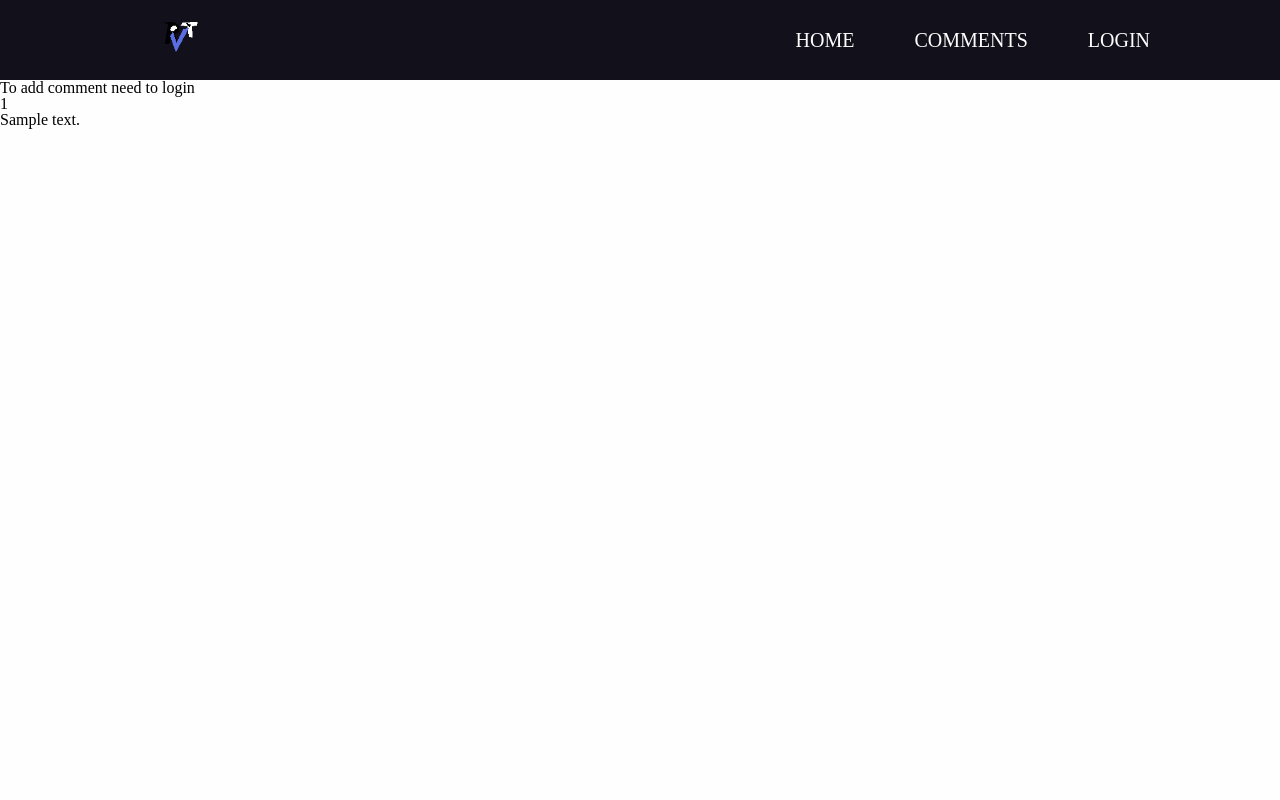
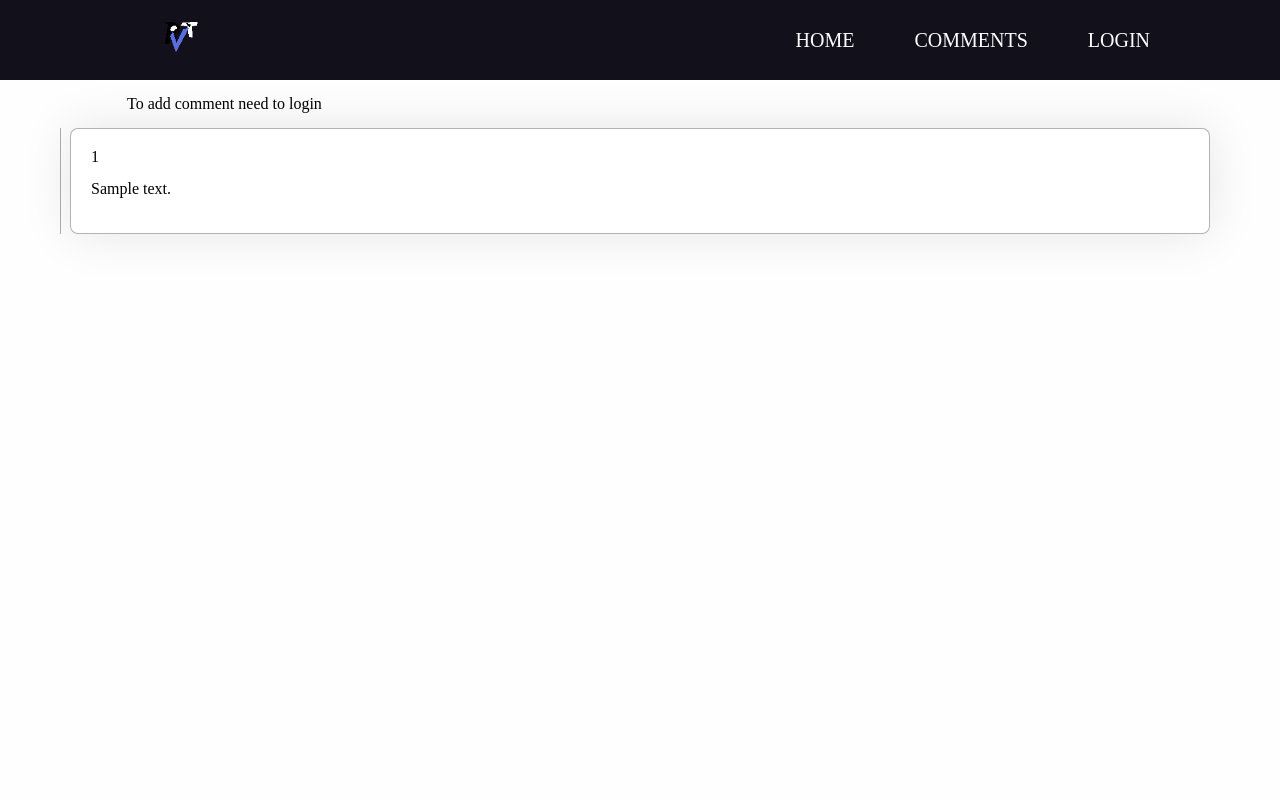
Before and after one commit to MaksimsVisockis01/php-login-system, a PHP site: page /comment.php in a window 1280 px wide. Run offline with PHP 8.4, Linux system fonts and the light colour scheme; tables that the repository leaves empty hold one stand-in row (values such as "Sample post").

Commit message:
comment fix

```diff
--- a/php-login/comment.php
+++ b/php-login/comment.php
@@ -1,6 +1,7 @@
 <?php
 include_once 'header.php';
 ?>
+<link rel="stylesheet" href="css/comment.css">
 <section class='comment-form'>
     <div class='container'>
 
@@ -14,18 +15,18 @@ if (isset($_SESSION["useruid"])) {
     </form>";
 }
 else if (isset($_SESSION["adminN"])) {
-    echo"<form action='includes/comment.inc.php' method='post'>";
-    echo"<h1>Add comment</h1>";
-    echo"<p>Please fill in this form to create a comment.</p>";
-    echo"<input type='text' name='comment' placeholder='your comment...'>";
-    echo"<button type='submit' name='submit'>Add comment</button>";
-    echo"</form>";
+    echo"<form action='includes/comment.inc.php' method='post'>
+    <h1>Add comment</h1>
+    <p>Please fill in this form to create a comment.</p>
+    <input type='text' name='comment' placeholder='your comment...'>
+    <button type='submit' name='submit'>Add comment</button>
+    </form>";
 }
 else{
-    echo"<section class='comment-form'>";
-    echo"<div class='container'>";
-    echo"<h1>To add comment need to login</h1>";
-    echo"</div>";
+    echo"<section class='comment-form'>
+    <div class='container'>
+    <h1>To add comment need to login</h1>
+    </div>";
 }
 ?>
 
@@ -44,32 +45,31 @@ if (isset($_GET["error"])) {
 
 
     <section>
-    <div class='container'>
-        <div class='comments'>
-            <div class='row'>
-                <div class='col-sm-5 col-md-6 col-12 pb-4'>
-                    <div div class='comment mt-4 text-justify float-left'>
+
+
+
     <?php
     require_once 'includes/dbh.inc.php';
     require_once 'includes/functions.inc.php';
+    require_once 'includes/test.inc.php';
 
-    $sql = "SELECT usersUid, comment FROM commenttb";
-if($result = $conn->query($sql)){
-    foreach($result as $row){
+    while($row = mysqli_fetch_array($result)) {
         echo"";
-        echo "<h4>" . $row["usersUid"] . "</h4>";
-        echo "<p>" . $row["comment"] . "</p><br>";
-    }
-    echo "</table>";
-    $result->free();
+        echo "
+            <div class='container'>
+            <div class='comment__container opened' id='first-comment'>";
+        echo"<div class='comment__card'>";
+        echo "<h3 class='comment__title'>" . $row["usersUid"] . "</h3>";
+        echo "<p>"  . $row["comment"] .  "</p>";
+        echo "</div>
+        </div>
+        </div>";
 }
+$result->free();
 $conn->close();
 ?>
 
-                    </div>
-                </div>
-            </div>
-        </div>
     </section>
+
 </body>
 </html>
--- /dev/null
+++ b/php-login/css/comment.css
@@ -0,0 +1,71 @@
+*,
+*::before,
+*::after {
+  margin: 0;
+  padding: 0;
+  box-sizing: border-box;
+}
+
+html {
+  font-size: 16px;
+  min-height: 100%;
+}
+
+body {
+  min-height: 100vh;
+}
+
+.container {
+  width: min(90%, 1140px);
+  margin: 1rem auto;
+}
+
+.comment__container {
+  display: none;
+  position: relative;
+}
+
+.comment__container.opened {
+  display: block;
+}
+
+.comment__container::before {
+  content: "";
+  background-color: rgb(170, 170, 170);
+  position: absolute;
+  min-height: 100%;
+  width: 1px;
+  left: -10px;
+}
+
+.comment__container:not(:first-child) {
+  margin-left: 3rem;
+  margin-top: 1rem;
+}
+
+.comment__card {
+  padding: 20px;
+  background-color: white;
+  border: 1px solid rgba(0, 0, 0, 0.3);
+  border-radius: 0.5rem;
+  min-width: 100%;
+  box-shadow: 0 0 50px rgba(0, 0, 0, 0.1);
+}
+
+.comment__card h3,
+.comment__card p {
+  margin-bottom: 1rem;
+}
+
+.comment__card-footer {
+  display: flex;
+  font-size: 0.85rem;
+  opacity: 0.6;
+  gap: 30px;
+  justify-content: flex-end;
+  align-items: center;
+}
+
+.show-replies {
+  cursor: pointer;
+}
```
